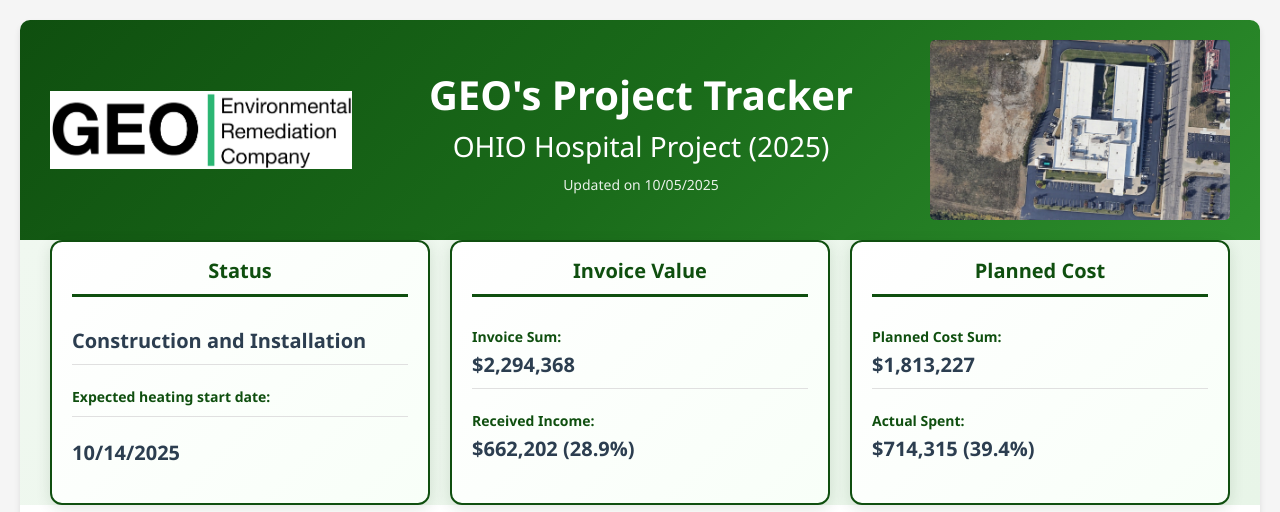
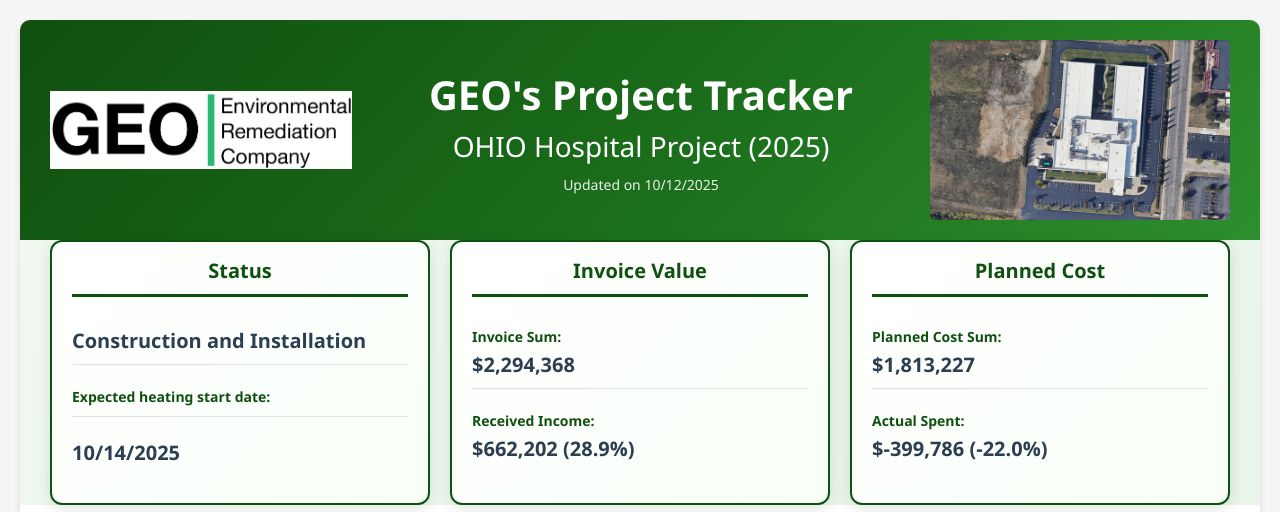
Before and after one commit to xiaosongchen1977/geo-project-tracker-ohio2025, a plain HTML site: page index.html in a window 1280 px wide. Shown: the top 512 px of the page. Drawn offline with Linux system fonts and the light colour scheme.

Commit message:
Update web reports - 2025-10-09 20:42:57

```diff
--- a/index.html
+++ b/index.html
@@ -322,7 +322,7 @@
             <div class="header-center">
                 <h1>GEO's Project Tracker</h1>
                 <h2>OHIO Hospital Project (2025)</h2>
-                <div class="update-date">Updated on 10/05/2025</div>
+                <div class="update-date">Updated on 10/12/2025</div>
             </div>
             <img src="Map.jpg" alt="Site Map" class="site-image">
         </div>
@@ -361,7 +361,7 @@
                     </div>
                     <div class="status-item">
                         <div class="status-label">Actual Spent:</div>
-                        <div class="status-value">$714,315 (39.4%)</div>
+                        <div class="status-value">$-399,786 (-22.0%)</div>
                     </div>
                 </div>
             </div>
```
